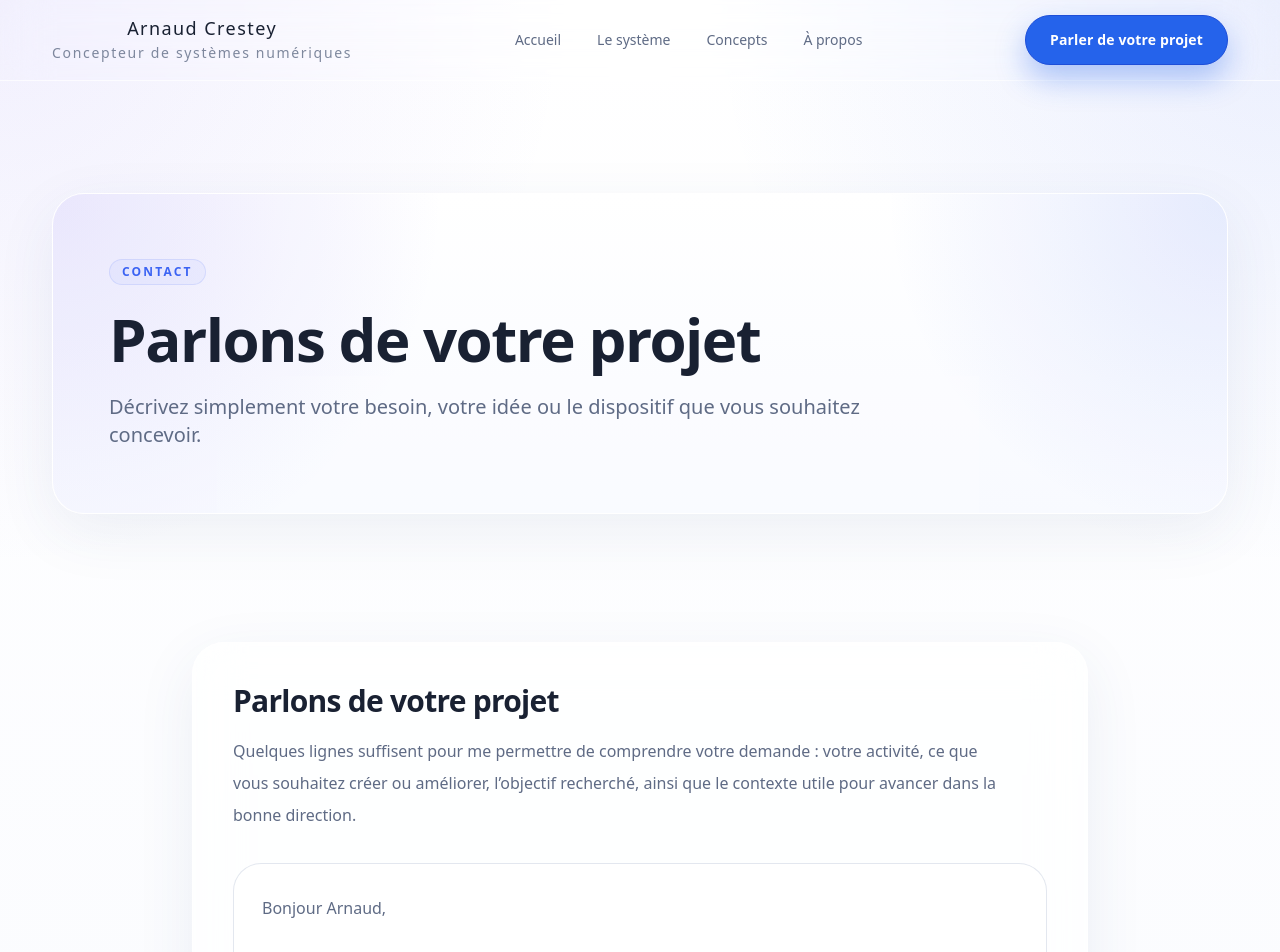
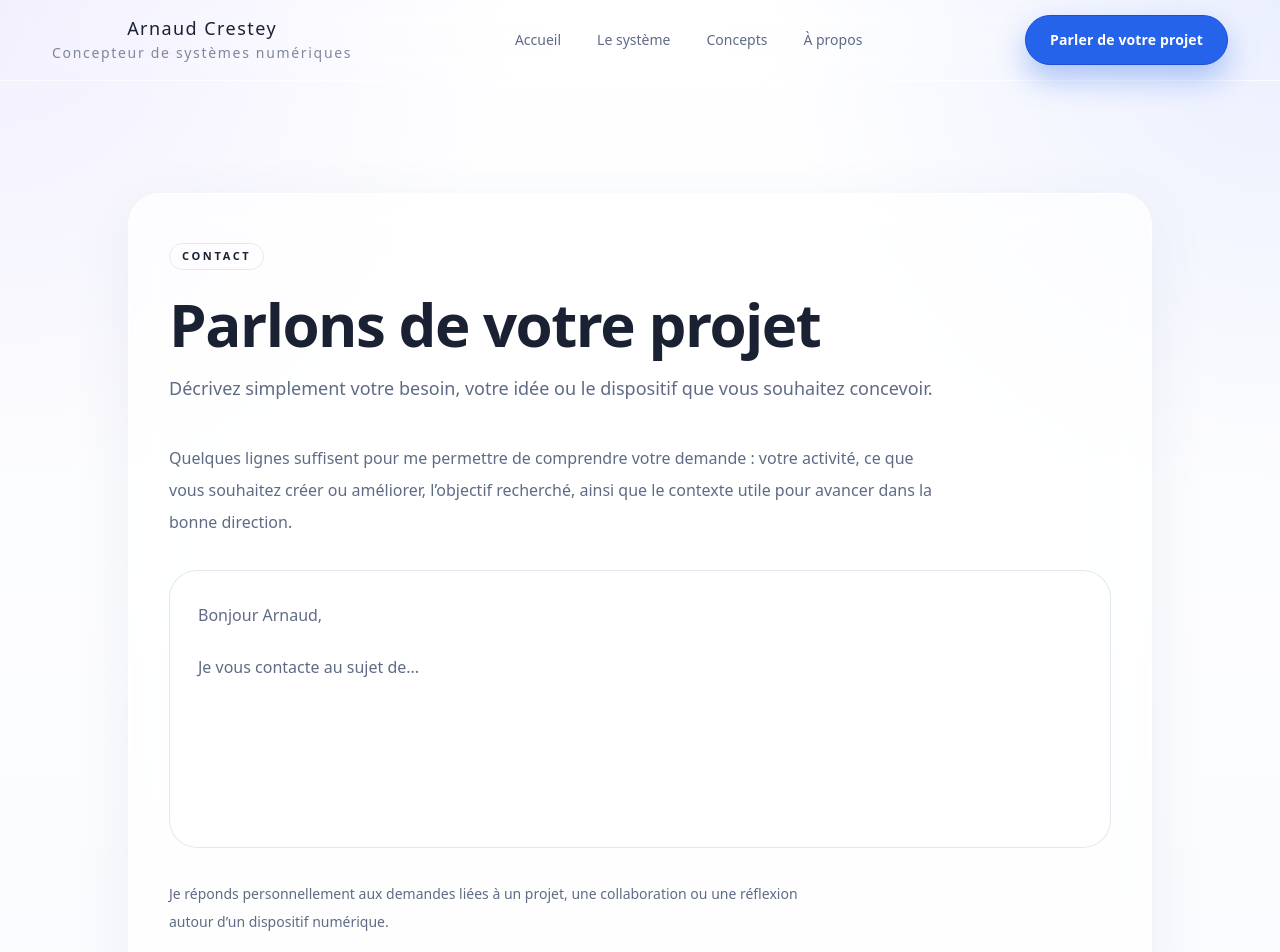
Before and after one commit to arnaudcrestey/portail-site-vitrine, a Next.js app: page /contact in a window 1280 px wide. Shown: the top 952 px of the page. Built offline with nearby package versions, Linux system fonts and the light colour scheme.

Commit message:
Update page.tsx

```diff
--- a/app/contact/page.tsx
+++ b/app/contact/page.tsx
@@ -1,4 +1,3 @@
-import { PageHero } from '@/components/page-hero';
 import { contactDetails } from '@/data/site';
 import { Surface } from '@/components/ui';
 
@@ -24,48 +23,50 @@ Bien cordialement,`
   );
 
   return (
-    <>
-      <PageHero
-        eyebrow="Contact"
-        title="Parlons de votre projet"
-        description="Décrivez simplement votre besoin, votre idée ou le dispositif que vous souhaitez concevoir."
-      />
+    <section className="section-spacing">
+      <div className="container-layout">
+        <div className="mx-auto max-w-5xl">
+          <Surface className="rounded-[32px] px-6 py-8 sm:px-8 sm:py-10 lg:px-10 lg:py-12">
+            <span className="inline-flex rounded-full border border-brand/20 bg-brand/5 px-3 py-1 text-[11px] font-semibold uppercase tracking-[0.24em] text-brand">
+              Contact
+            </span>
 
-      <section className="section-spacing pt-4">
-        <div className="container-layout">
-          <div className="mx-auto max-w-4xl">
-            <Surface className="rounded-[32px] p-6 sm:p-8 lg:p-10">
-              <div className="max-w-3xl">
-                <h2 className="text-2xl font-semibold tracking-tight text-ink sm:text-3xl">
+            <h1 className="mt-6 max-w-3xl text-4xl font-semibold tracking-tight text-ink sm:text-5xl lg:text-6xl">
               Parlons de votre projet
-                </h2>
+            </h1>
 
-                <p className="mt-4 text-sm leading-7 text-slate sm:text-base sm:leading-8">
+            <p className="mt-5 max-w-3xl text-base leading-8 text-slate sm:text-lg">
+              Décrivez simplement votre besoin, votre idée ou le dispositif que vous souhaitez
+              concevoir.
+            </p>
+
+            <div className="mt-10">
+              <p className="max-w-3xl text-sm leading-7 text-slate sm:text-base sm:leading-8">
                 Quelques lignes suffisent pour me permettre de comprendre votre demande :
                 votre activité, ce que vous souhaitez créer ou améliorer, l’objectif recherché,
                 ainsi que le contexte utile pour avancer dans la bonne direction.
               </p>
-              </div>
 
-              <div className="mt-8 rounded-[28px] border border-line bg-white/70 p-5 shadow-[0_1px_0_rgba(15,23,42,0.02)] sm:p-6 lg:p-7">
+              <div className="mt-8 rounded-[28px] border border-line bg-white/70 p-5 sm:p-6 lg:p-7">
                 <div className="min-h-[220px] text-sm leading-7 text-slate sm:text-base sm:leading-8">
                   <p>Bonjour Arnaud,</p>
                   <p className="mt-5">Je vous contacte au sujet de...</p>
                 </div>
               </div>
+            </div>
 
-              <div className="mt-8 flex flex-col gap-4 sm:flex-row sm:items-center sm:justify-between">
+            <div className="mt-8 flex flex-col gap-5 lg:flex-row lg:items-center lg:justify-between">
+              <p className="max-w-2xl text-sm leading-7 text-slate">
+                Je réponds personnellement aux demandes liées à un projet, une collaboration
+                ou une réflexion autour d’un dispositif numérique.
+              </p>
+
               <a
                 href={`mailto:${contactDetails.email}?subject=${mailSubject}&body=${mailBody}`}
-                  className="inline-flex min-h-12 items-center justify-center rounded-full bg-brand px-6 py-3 text-sm font-semibold text-white transition duration-300 ease-premium hover:-translate-y-0.5 hover:bg-brand/92 sm:px-7"
+                className="inline-flex min-h-12 shrink-0 items-center justify-center rounded-full bg-brand px-6 py-3 text-sm font-semibold text-white transition duration-300 ease-premium hover:-translate-y-0.5 hover:bg-brand/92 sm:px-7"
               >
                 Envoyer votre message
               </a>
-
-                <p className="text-sm leading-7 text-slate">
-                  Je réponds personnellement aux demandes liées à un projet, une collaboration
-                  ou une réflexion autour d’un dispositif numérique.
-                </p>
             </div>
 
             <div className="mt-8 border-t border-line/80 pt-6 text-sm leading-7 text-slate">
@@ -88,6 +89,5 @@ Bien cordialement,`
         </div>
       </div>
     </section>
-    </>
   );
 }
```
Lines whose indentation alone changed are shown as unchanged.
